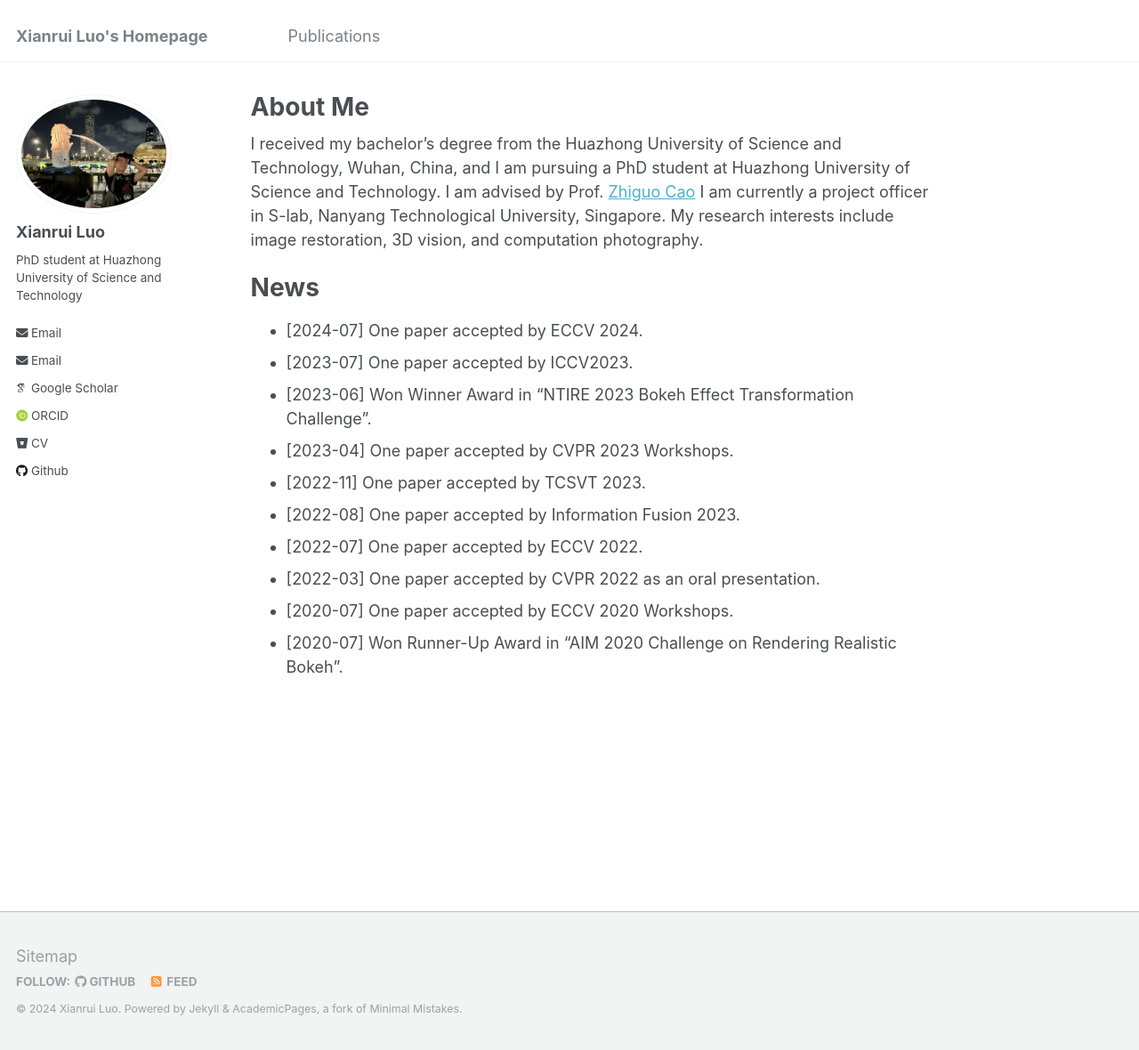
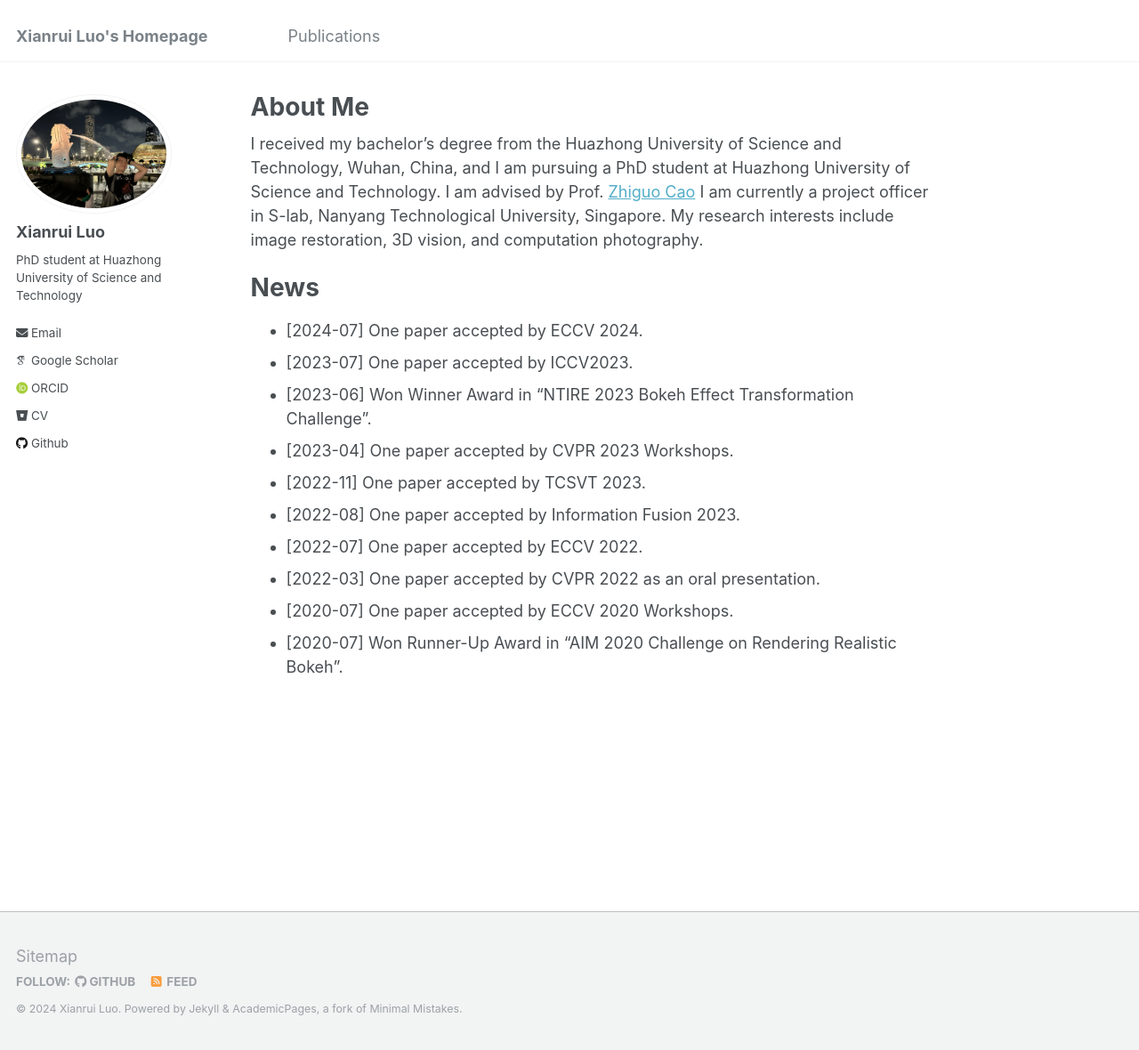
Before and after one commit to xianrui-luo/xianrui-luo.github.io, a Jekyll site: the page built from _pages/about.md, in a window 1280 px wide and 1180 px high. Shown: the whole window at 89% size. Built offline with Jekyll 4.4.1, drawn with Linux system fonts in a browser that asks for light colours; some web fonts are replaced.

```diff
--- a/_config.yml
+++ b/_config.yml
@@ -29,7 +29,7 @@ author:
   employer         :
   uri              :
   email            : "ericlxrrrr@gmail.com"
-  Alternateemail  : "xianruiluo@hust.edu.cn"
+  alternateemail  : "xianruiluo@hust.edu.cn"
 
   # Academic websites
   arxiv            : # URL - Update with the correct link to your profile
```
